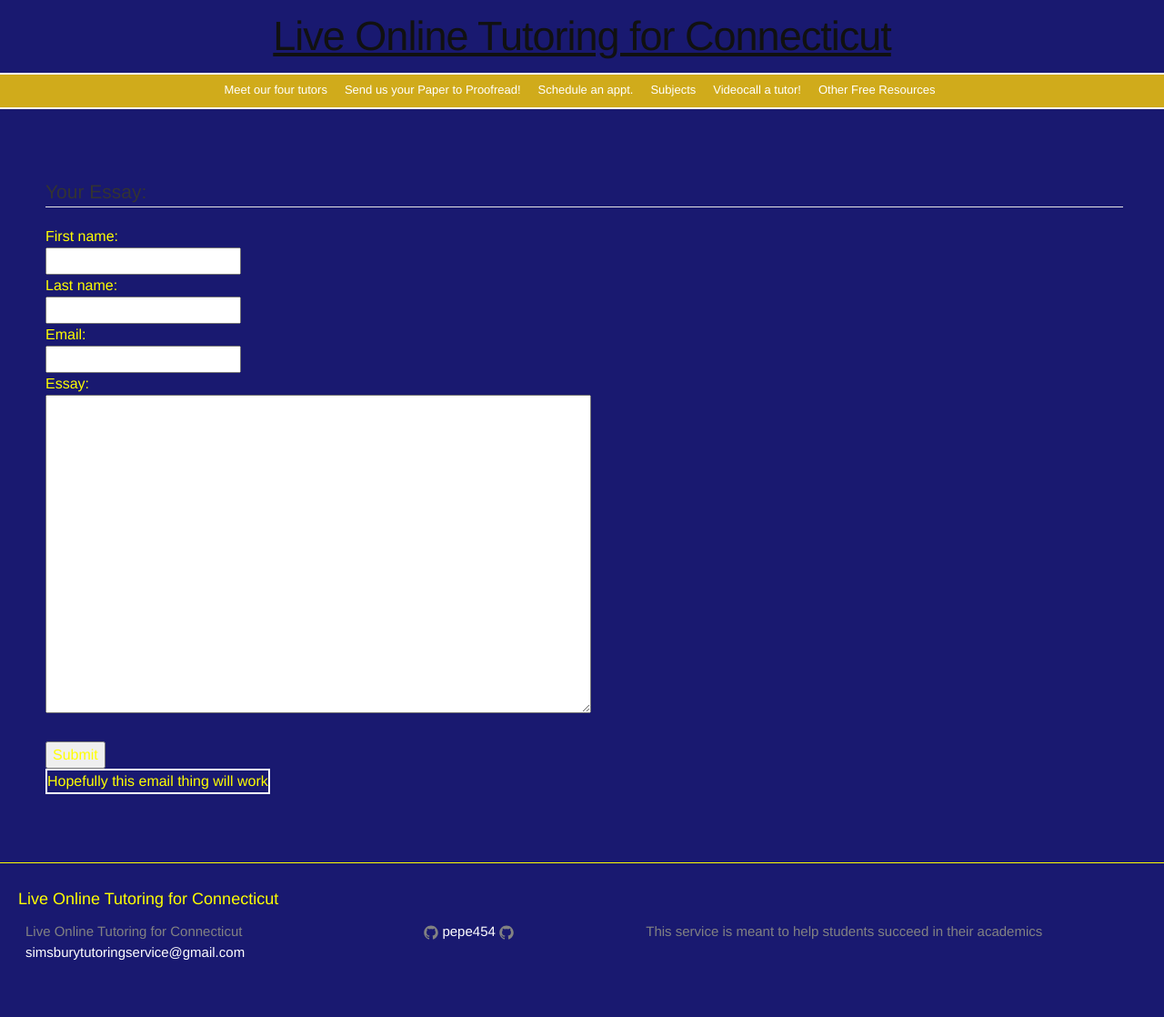
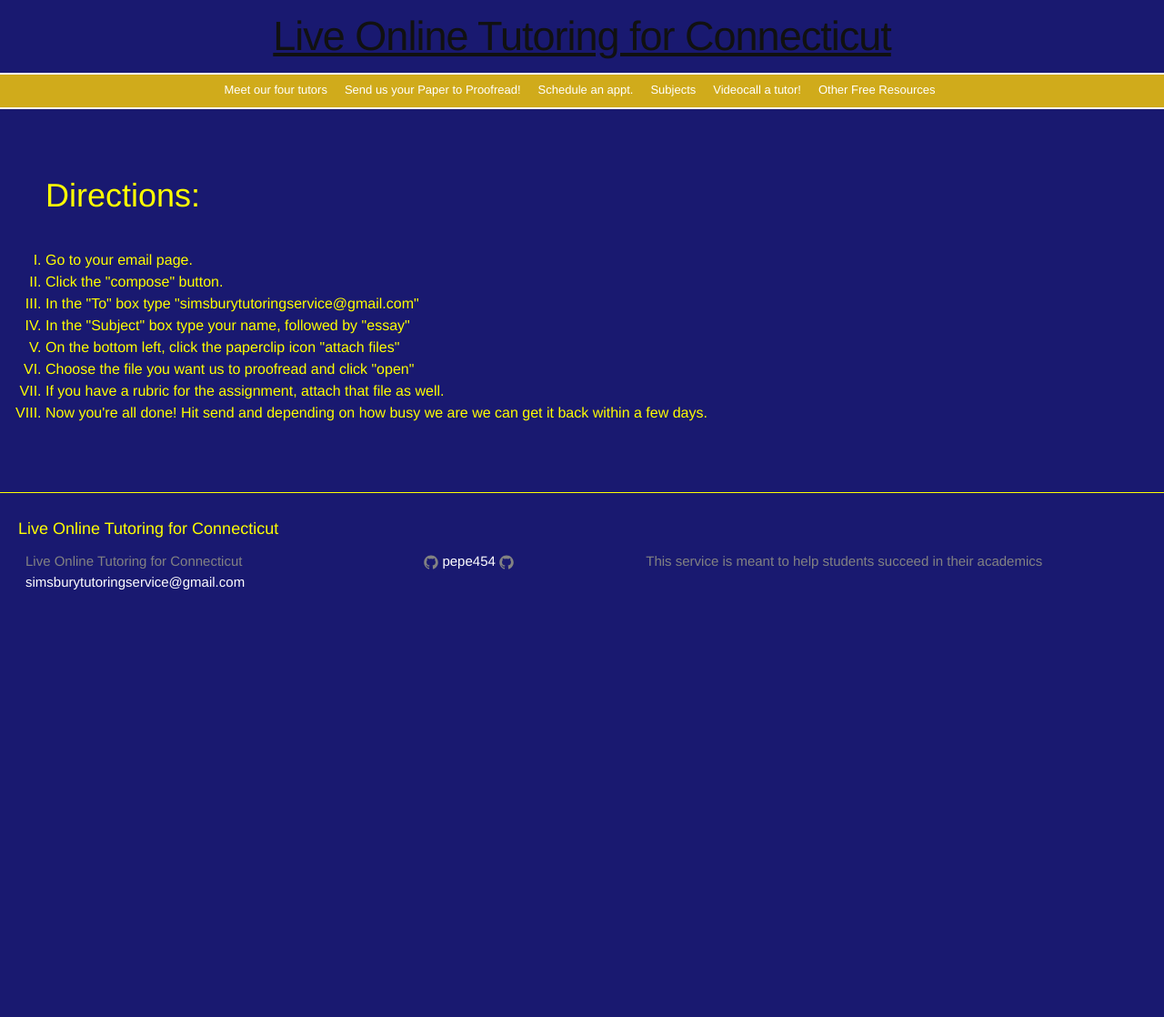
Before and after one commit to pepe454/pepe454.github.io, a Jekyll site: the page built from nav-bar/proofreading.md, in a window 1280 px wide. Shown: the whole page at 91% size. Built offline with Jekyll 4.4.1, drawn with Linux system fonts in a browser that asks for light colours; after the commit the page ends 900 px from its top, so only the background shows below that.

Commit message:
Update proofreading.md

```diff
--- a/nav-bar/proofreading.md
+++ b/nav-bar/proofreading.md
@@ -5,35 +5,17 @@ permalink: /proofreading/
 ---
 <html>
 <body>
-
-<form action="{{ "/email.php" | prepend: site.baseurl }}">
-  <fieldset>
-    <legend>Your Essay:</legend>
-    First name:<br>
-    <input type="text" name="firstname">
-    <br>
-    Last name:<br>
-    <input type="text" name="lastname">
-    <br>
-    Email:<br>
-    <input type="text" name="email">
-    <br>
-    Essay:<br>
-    <textarea name="Text1"
-              cols="35"
-              rows="10"
-              style="width:600px; height:350px;">
-    </textarea>
-    <br><br>
-    <input type="submit" value="Submit">
-  </fieldset>
-</form>
-<table>
- <tr>
-   <td>
-   Hopefully this email thing will work
-   </td>
- </tr>
-</table>
+  <h1> Directions: </h1>
+  <br>
+  <ol class= "direction-list" type= "I">
+    <li>Go to your email page.</li>
+    <li>Click the "compose" button.</li>
+    <li>In the "To" box type "simsburytutoringservice@gmail.com"</li>
+    <li>In the "Subject" box type your name, followed by "essay"</li>
+    <li>On the bottom left, click the paperclip icon "attach files"</li>
+    <li>Choose the file you want us to proofread and click "open"</li>
+    <li>If you have a rubric for the assignment, attach that file as well.</li>
+    <li>Now you're all done! Hit send and depending on how busy we are we can get it back within a few days.</li>
+  </ol>
 </body>
 </html>
```
